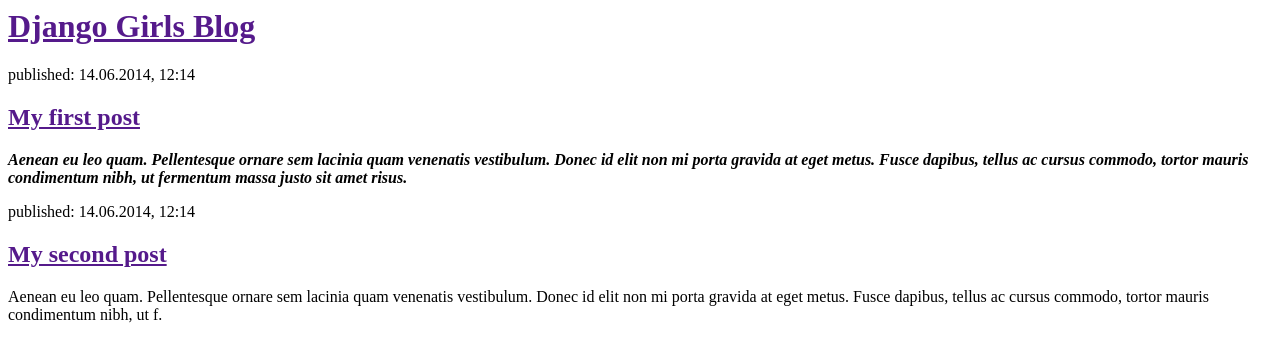
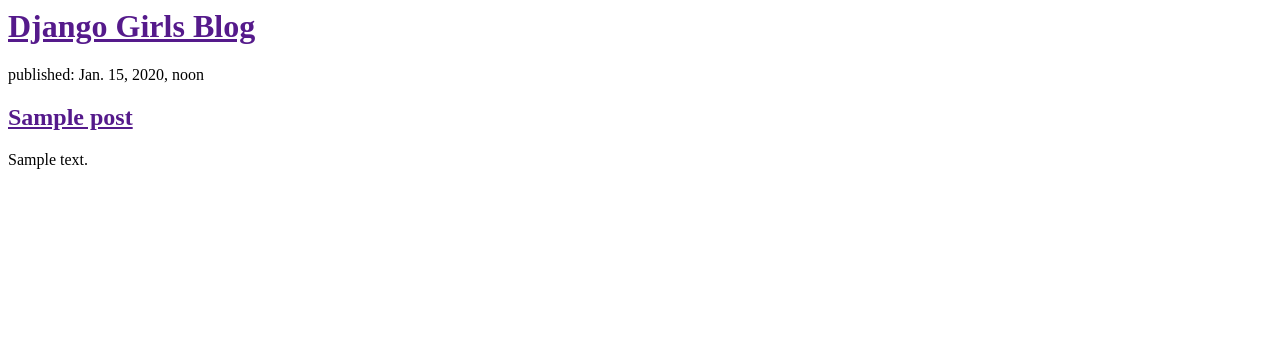
Before and after one commit to bordoom/my-first-blog, a Django app: page / in a window 1280 px wide. Shown: the top 362 px of the page. Run offline with Django 3.2, Linux system fonts and the light colour scheme; tables that the repository leaves empty hold one stand-in row (values such as "Sample post").

Commit message:
Modified templates to display posts from database.

```diff
--- a/blog/templates/blog/post_list.html
+++ b/blog/templates/blog/post_list.html
@@ -7,19 +7,13 @@
             <h1><a href="">Django Girls Blog</a></h1>
         </div>
 
-        <div>
-            <p>published: 14.06.2014, 12:14</p>
-            <h2><a href="">My first post</a></h2>
-            <p><strong><em>Aenean eu leo quam. Pellentesque ornare sem lacinia quam venenatis vestibulum.
-              Donec id elit non mi porta gravida at eget metus.
-              Fusce dapibus, tellus ac cursus commodo, tortor mauris condimentum nibh,
-              ut fermentum massa justo sit amet risus.</strong></em></p>
-        </div>
+        {% for post in posts %}
+          <div>
+        <p>published: {{ post.published_date }}</p>
+        <h2><a href="">{{ post.title }}</a></h2>
+        <p>{{ post.text|linebreaksbr }}</p>
+          </div>
+        {% endfor %}
 
-        <div>
-            <p>published: 14.06.2014, 12:14</p>
-            <h2><a href="">My second post</a></h2>
-            <p>Aenean eu leo quam. Pellentesque ornare sem lacinia quam venenatis vestibulum. Donec id elit non mi porta gravida at eget metus. Fusce dapibus, tellus ac cursus commodo, tortor mauris condimentum nibh, ut f.</p>
-        </div>
     </body>
 </html>
--- a/blog/views.py
+++ b/blog/views.py
@@ -1,5 +1,8 @@
 from django.shortcuts import render
+from .models import Post
+from django.utils import timezone
 
 
 def post_list(request):
-    return render(request, 'blog/post_list.html', {})
+    posts = Post.objects.all().order_by('published_date')
+    return render(request, 'blog/post_list.html', {'posts': posts})
```
